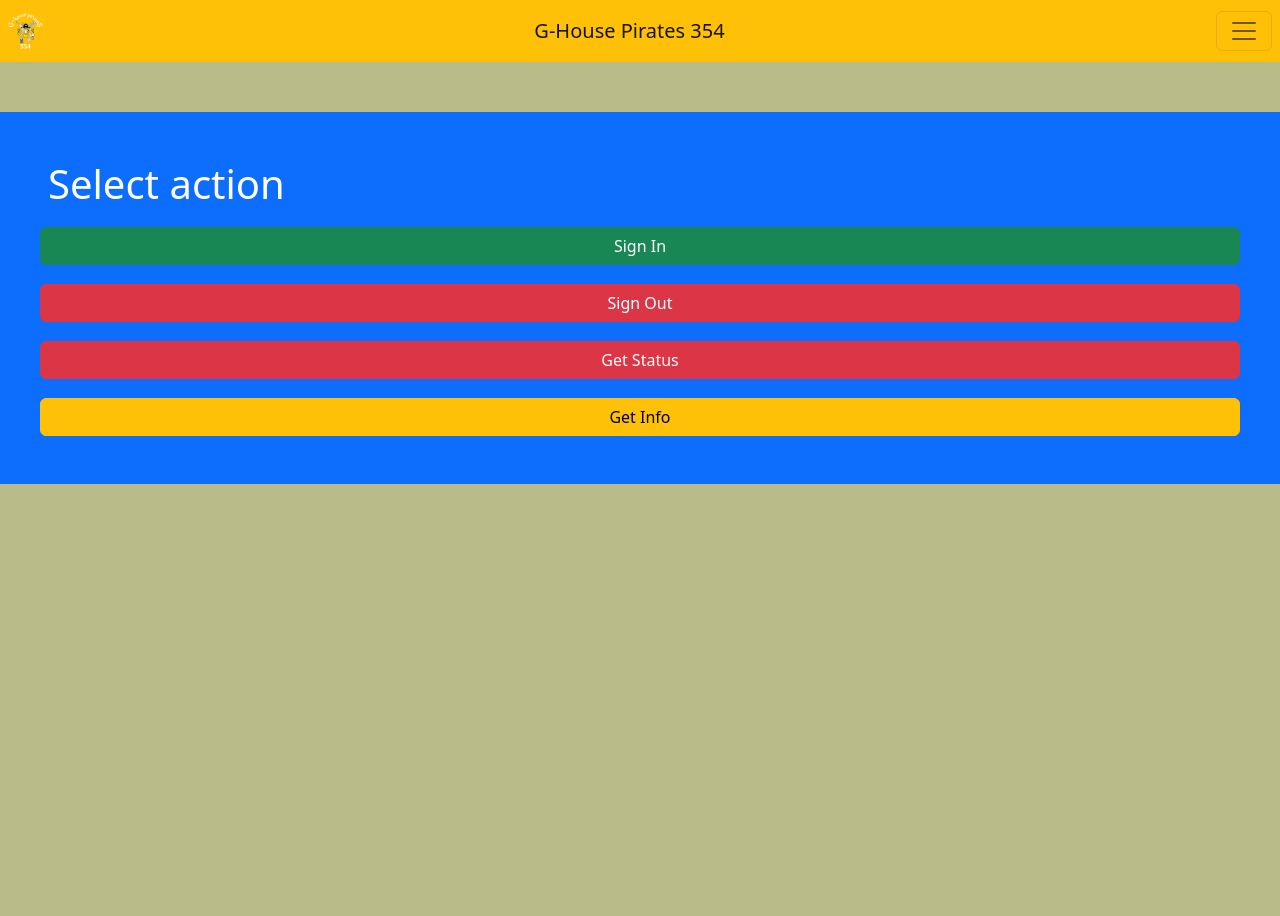
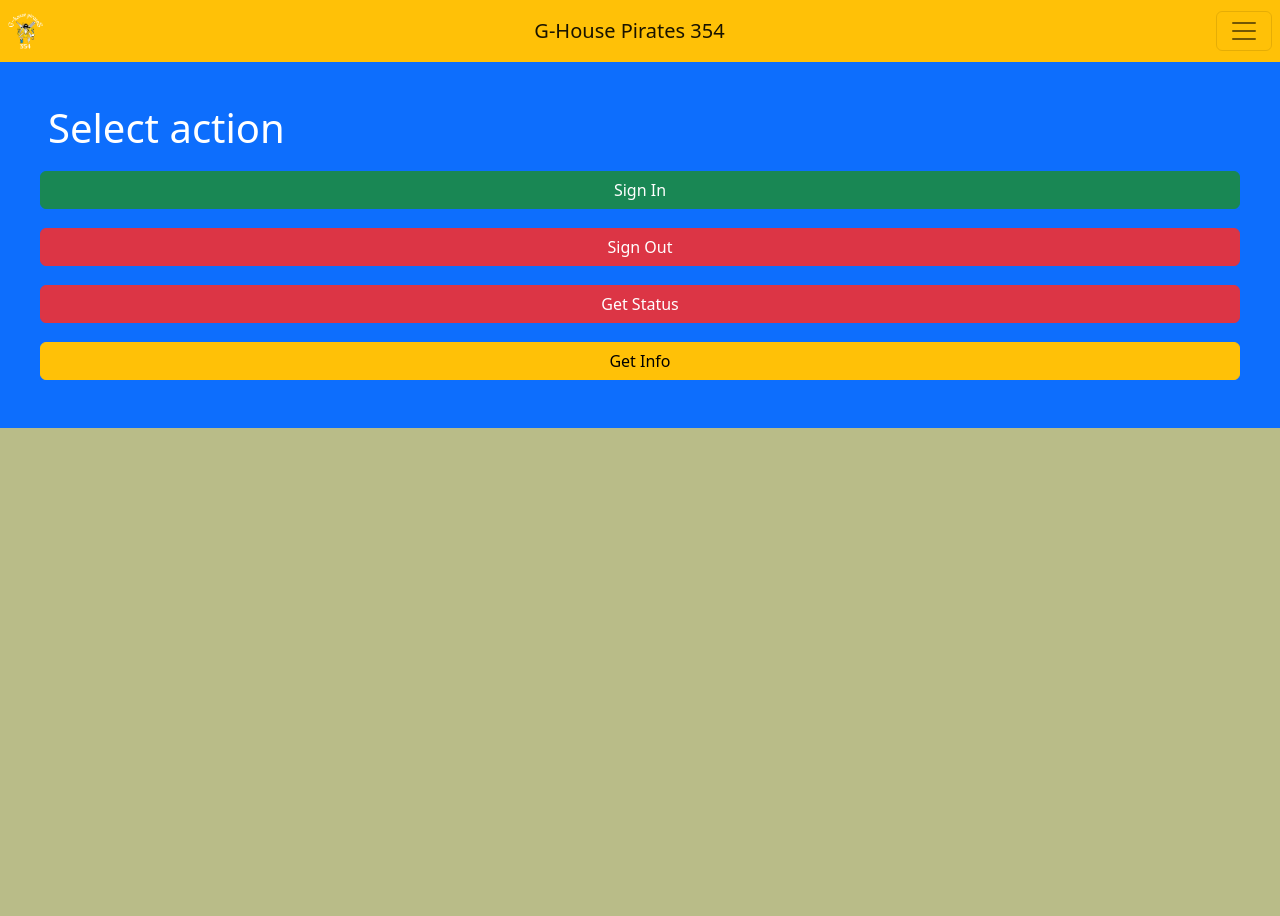
Before and after one commit to bhotw/354_attendance, a Flask app: page /home in a window 1280 px wide. Run offline with Flask 3, Linux system fonts and the light colour scheme.

Commit message:
bottom margin

```diff
--- a/templates/base.html
+++ b/templates/base.html
@@ -58,7 +58,7 @@
         </nav>
     </div>
     <div class="dimScreen">
-        <div class="content position-relative center main_container">
+        <div class="content position-relative center">
 
            {% block content %}
 
```
